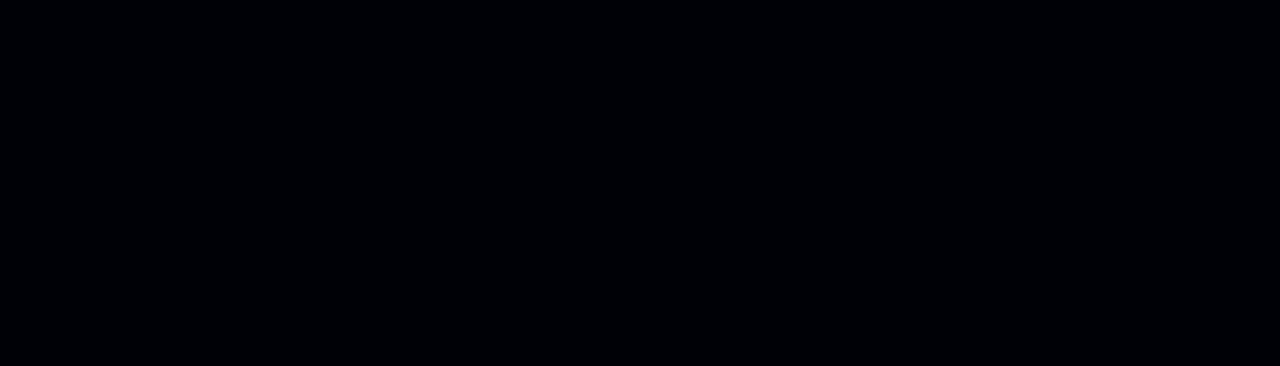
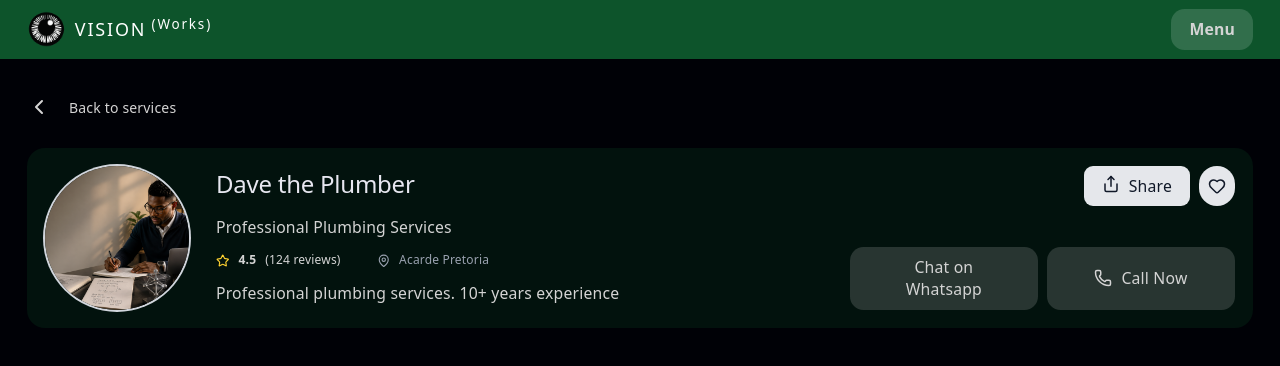
Before and after one commit to BlessingDotDev/landing-page-template-1, a React (Vite) app: page /profile in a window 1280 px wide. Before the commit this address had no page. Shown: the top 366 px of the page. Built offline with nearby package versions, Linux system fonts and the light colour scheme.

Commit message:
Add the profile info section

```diff
--- a/package.json
+++ b/package.json
@@ -1,5 +1,5 @@
 {
-  "name": "landing-page-template-1",
+  "name": "vision-works-frontend",
   "private": true,
   "version": "0.0.0",
   "type": "module",
--- a/src/App.tsx
+++ b/src/App.tsx
@@ -8,7 +8,7 @@ function App() {
     <Routes>
       <Route path="/" element={<HomePage />} />
       <Route path="/services/:id" element={<ServicesPage />} />
-      <Route path="/profile/:id" element={<ProfilePage />} />
+      <Route path="/profile" element={<ProfilePage />} />
     </Routes>
   )
 }
--- a/src/components/ui/Button.tsx
+++ b/src/components/ui/Button.tsx
@@ -7,8 +7,9 @@ type ButtonVariant =
   | 'secondary'
   | 'tertiary'
   | 'outline'
+  | 'rounded'
 
-type ButtonSize = 'xs' | 'sm' | 'md' | 'lg';
+type ButtonSize = 'xs' | 'sm' | 'md' | 'lg' | 'round';
 
 interface ButtonProps
   extends React.ButtonHTMLAttributes<HTMLButtonElement> {
@@ -22,13 +23,15 @@ const variantStyles: Record<ButtonVariant, string> = {
   secondary: "bg-gray-200 text-gray-900 hover:bg-gray-300",
   tertiary: "text-gray-900 hover:bg-gray-800 text-white",
   outline: "leading-normal hover:bg-green-600 ring-1 bg-black ring-green-600",
+  rounded: "bg-gray-200 text-gray-900 hover:bg-gray-300"
 }
 
 const sizeStyles: Record<ButtonSize, string> = {
   xs: "text-[12px] px-2 py-1 rounded-md",
   sm: "text-sm py-2 px-4 rounded-lg",
   md: "text-sm py-2 px-8 rounded-lg ",
-  lg: "text-base"
+  lg: "text-base text-sm py-4 px-8 rounded-lg",
+  round: "text-sm py-2 px-2 rounded-full"
 }
 
 function Button({
--- a/src/index.css
+++ b/src/index.css
@@ -70,6 +70,10 @@ h2 {
   }
 }
 
+@theme {
+  --color-brand-green: #123329;
+}
+
 .no-scrollbar::-webkit-scrollbar {
   display: none;
 }
--- a/src/pages/profile/ProfilePage.tsx
+++ b/src/pages/profile/ProfilePage.tsx
@@ -1,8 +1,107 @@
-
+import Header from "../../components/layout/Header"
+import Footer from "../../components/layout/Footer"
+import {
+  ChevronLeft,
+  Star, MapPinIcon,
+  Heart, Share, Phone
+} from "lucide-react";
+import Button from "../../components/ui/Button"
 
 function ProfilePage() {
   return (
-    <div>Hello</div>
+    <>
+      <Header />
+
+      <main className="my-8 mx-6">
+
+        <div className="flex items-centeer gap-4 mb-6">
+          <ChevronLeft />
+          <h4>Back to services</h4>
+        </div>
+
+        <section>
+          <div className="bg-green-900/20 p-4 rounded-2xl flex flex-col gap-8 md:flex-row justify-between">
+            <div className="flex items-center gap-6">
+              <img
+                alt="profile image"
+                src="/src/assets/hero.png"
+                className="h-32 w-32 ring-2 ring-gray-300 rounded-full object-cover"
+              />
+
+              <div className="flex flex-col gap-2">
+                <div className="flex justify-between">
+                  <h2 >Dave the Plumber</h2>
+                  <div className="flex md:hidden justify-end gap-2">
+                    <Button
+                      size="xs"
+                      variant="secondary"
+                      className="flex gap-2 self-start"
+                    >
+                      <Share className="h-4 w-4" />
+                      Share
+                    </Button>
+
+                    <Button variant="rounded" size="round" className="self-start">
+                      <Heart className="h-4 w-4 " />
+                    </Button>
+                  </div>
+                </div>
+
+                <p className="text-sm">Professional Plumbing Services</p>
+
+                <div className="flex gap-4 md:items-center md:gap-8">
+                  <div className="flex items-center gap-2">
+                    <Star className="text-amber-300 h-3 w-3" />
+                    <p className="font-semibold text-[12px]">4.5</p>
+                    <p className="text-[12px]">(124 reviews)</p>
+                  </div>
+
+                  <div className="flex items-center gap-2">
+                    <MapPinIcon className="text-gray-400 h-3 w-3" />
+                    <p className="text-gray-400 text-[12px]">Acarde Pretoria</p>
+                  </div>
+                </div>
+
+                <p className="text-sm  md:block">
+                  Professional plumbing services. 10+ years experience
+                </p>
+              </div>
+            </div>
+
+            <div className="flex flex-col justify-between">
+              <div className=" hidden md:flex justify-end gap-2">
+                <Button
+                  size="sm"
+                  variant="secondary"
+                  className="flex gap-2"
+                >
+                  <Share className="h-4 w-4" />
+                  Share
+                </Button>
+
+                <Button variant="rounded" size="round">
+                  <Heart className="h-4 w-4" />
+                </Button>
+              </div>
+
+              <div className="flex gap-2">
+                <Button variant="primaryHeader" className="w-1/2">
+                  Chat on Whatsapp
+                </Button>
+
+                <Button variant="primaryHeader" className="flex gap-2 w-1/2 flexcenter">
+                  <Phone className="w-4 h-4" />
+                  Call Now
+                </Button>
+              </div>
+
+            </div>
+          </div>
+        </section>
+      </main>
+
+
+    </>
   );
 }
 
--- a/src/pages/services/ServicesPage.tsx
+++ b/src/pages/services/ServicesPage.tsx
@@ -21,14 +21,18 @@ function ServicesPage() {
         </section>
 
         <section className="p-8 grid grid-cols-1
-          lg:grid-cols-[1fr_2fr_1fr] md:grid-cols-[2fr_1fr] gap-6">
+          lg:grid-cols-[1fr_2fr_1fr] md:grid-cols-[2fr_1fr] gap-24 md:gap-6">
           <SideBar />
           <MainBar />
           <RightBar />
         </section>
       </main>
 
-      <Practice />
+      {
+        /*
+        <Practice />
+        */
+      }
 
       <Footer />
     </>
--- a/src/pages/services/components/SearchInput.tsx
+++ b/src/pages/services/components/SearchInput.tsx
@@ -1,5 +1,5 @@
-import { Search } from 'lucide-react';
-import { MapPinIcon } from 'lucide-react';
+import { Search,MapPinIcon  } from 'lucide-react';
+import { Link } from 'react-router';
 import Button from '../../../components/ui/Button';
 
 function SearchInput() {
@@ -27,9 +27,14 @@ function SearchInput() {
       </div>
 
       <div>
-        <Button className="w-full" variant="primary" >
-          Search
-        </Button>
+        <Link to="/profile">
+          <Button
+            variant="primary"
+            className="w-full"
+          >
+            Search
+          </Button>
+        </Link>
       </div>
     </div>
   );
--- a/src/pages/services/components/rightbar/RightBar.tsx
+++ b/src/pages/services/components/rightbar/RightBar.tsx
@@ -1,4 +1,4 @@
-import { AppWindowIcon } from "lucide-react"
+import { AppWindowIcon, ZoomIn } from "lucide-react"
 import Text from "../../../../components/ui/Text"
 
 function RightBar() {
@@ -9,19 +9,25 @@ function RightBar() {
         <Text variant="subtitle">Recommended</Text>
       </div>
 
-      <div className="bg-green-500">
+      <div className="relative flex flex-col gap-8 mt-6">
+        <div className="h-64">
           <img
-          src="#"
+            src="/src/assets/map.jpg"
             alt="location on the map"
-          className="bg-green-900"
+            className="bg-green-900 w-full h-full object-cover rounded-2xl"
           />
+          <button className="absolute top-2 right-2
+            flexcenter bg-black/40 p-2 rounded-lg"
+          >
+            <ZoomIn />
+          </button>
         </div>
 
-      <div className="flex flex-col gap-4">
+        <div className="flex flex-col gap-4 ">
           <h3>Why choose Vision-works?</h3>
 
           <div className="flex items-center gap-2">
-          <AppWindowIcon className="h-4 text-green-600"/>
+            <AppWindowIcon className="h-4 text-green-600" />
             <div>
               <Text variant="subtitle">Verified professionals</Text>
               <Text>All providers are background checked </Text>
@@ -29,10 +35,11 @@ function RightBar() {
           </div>
 
           <div className="flex items-center gap-2">
-          <AppWindowIcon className="h-4 text-green-600"/>
+            <AppWindowIcon className="h-4 text-green-600" />
             <div>
               <Text variant="subtitle">24/7 customer support </Text>
               <Text>We're here to help anytime</Text>
+            </div>
           </div>
         </div>
       </div>
```
Also changed, not shown: src/assets/map.jpg (added). Lines whose indentation alone changed are shown as unchanged.
